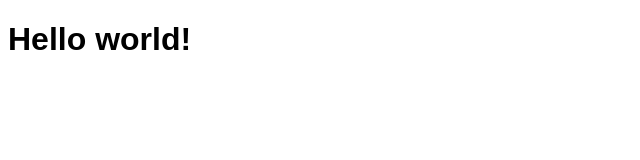
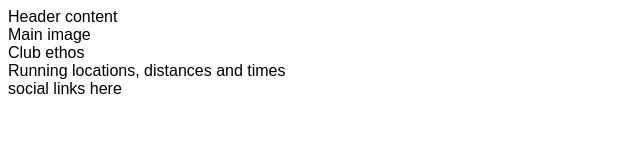
Before and after one commit to CMurphy94/love-running, a plain HTML site: page index.html in a window 1280 px wide. Shown: the whole page, without its empty margins (0-640 px from the left). Drawn offline with Linux system fonts and the light colour scheme.

Commit message:
Add core structure for home page

```diff
--- a/index.html
+++ b/index.html
@@ -11,6 +11,18 @@
     <title>Love Running</title>
 </head>
 <body>
-    <h1>Hello world!</h1>
+    <header>Header content</header>
+    <section>
+        Main image
+    </section>
+    <section>
+        Club ethos
+    </section>
+    <section>
+        Running locations, distances and times
+    </section>
+    <footer>
+        social links here
+    </footer>
 </body>
 </html>
```
